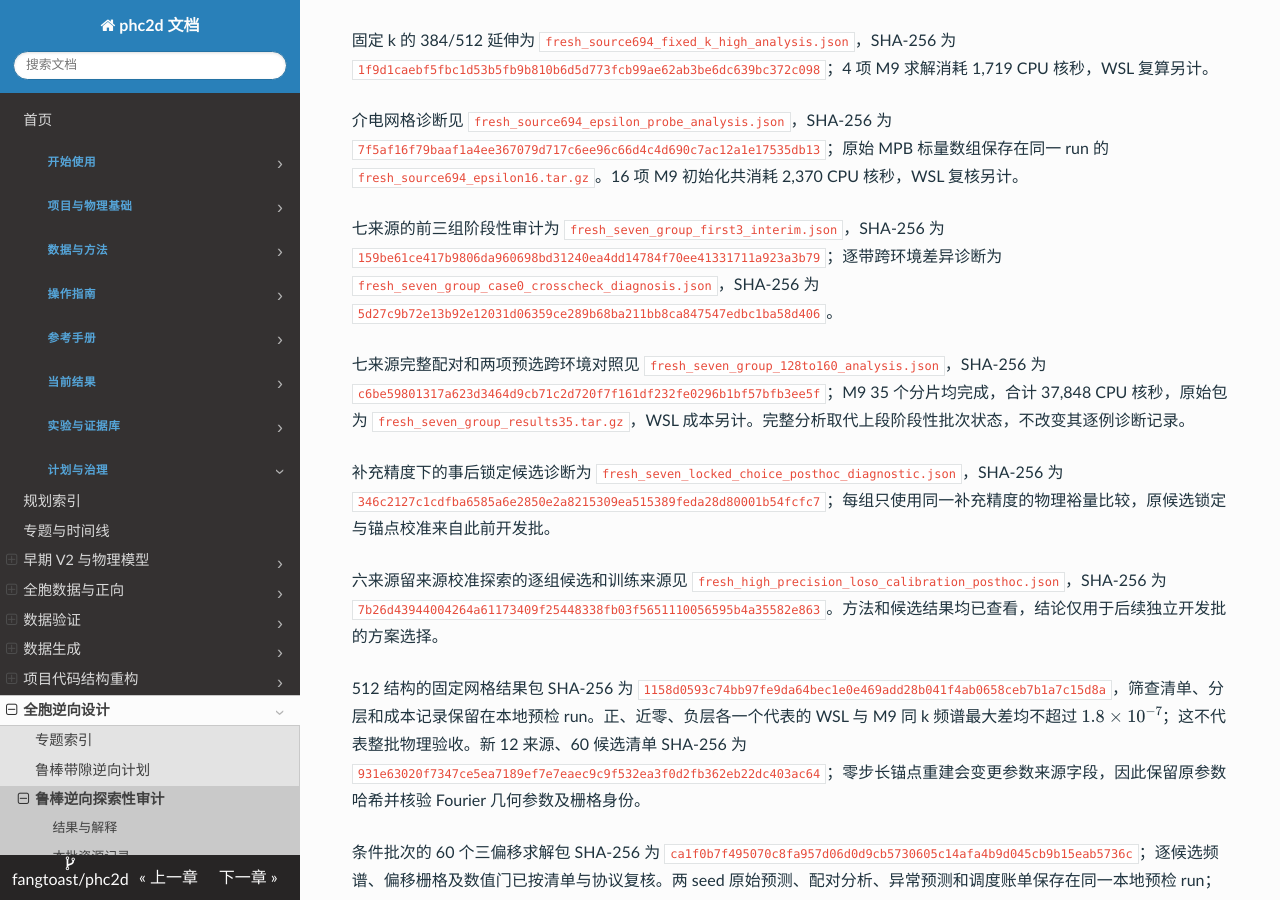
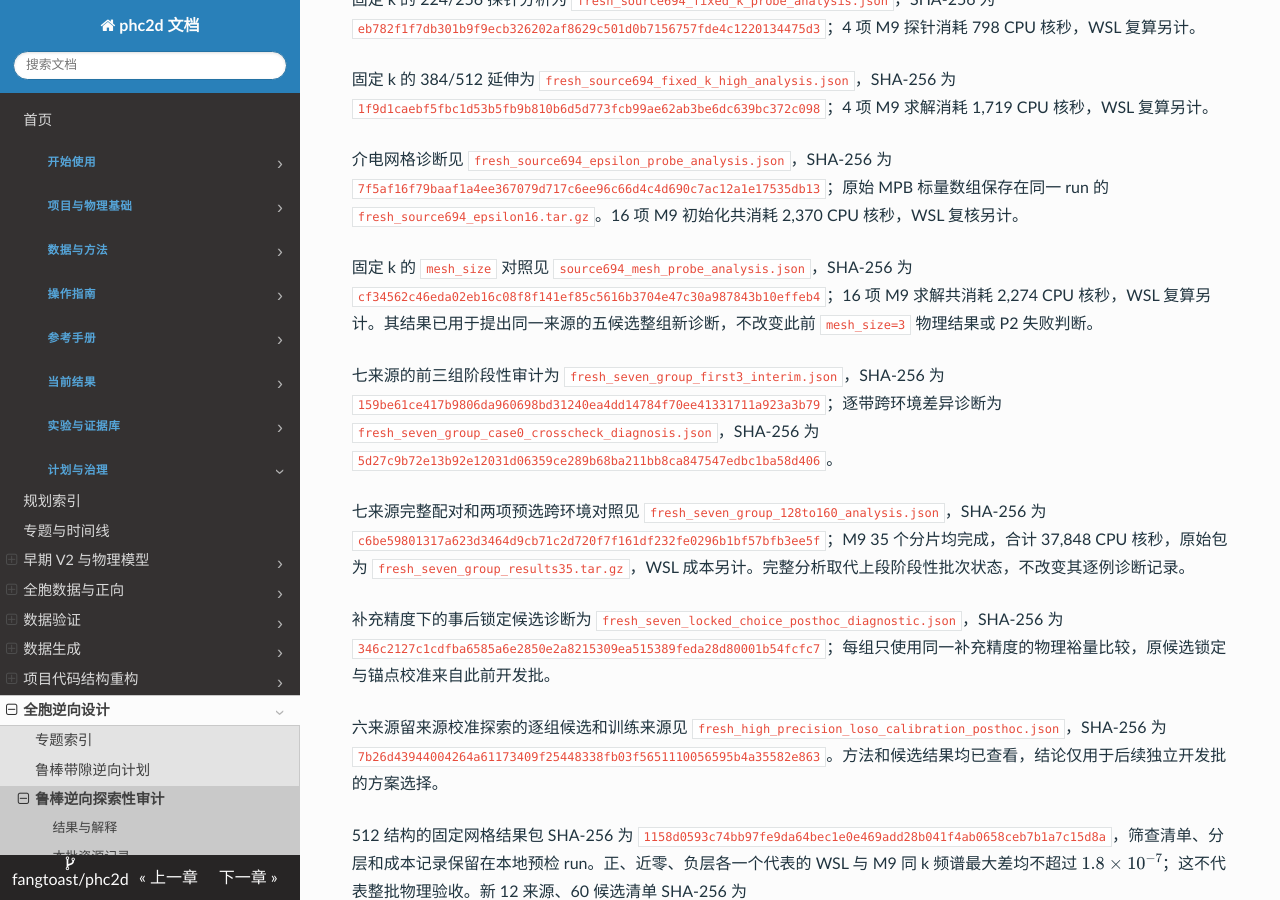
Before and after one commit to fangtoast/phc2d, an MkDocs documentation site: the page built from docs/results/inverse/鲁棒带隙逆向可用性审计.md, in a window 1280 px wide and 900 px high, scrolled down 7751 px. Built offline with MkDocs 1.6.1, drawn with Linux system fonts in a browser that asks for light colours; some of the changed text lies outside the part shown.

Commit message:
docs: record MPB mesh-size sensitivity probe

```diff
--- a/docs/results/inverse/鲁棒带隙逆向可用性审计.md
+++ b/docs/results/inverse/鲁棒带隙逆向可用性审计.md
@@ -99,6 +99,7 @@ source_artifacts:
 | 来源 694 的固定 k 高分辨率探针 | 一个扰动候选在选定 k 点的第 4 带从 224 到 256 分辨率变化约 0.000519；预选 256 案例的 M9–WSL 最大频谱差约 $5.96\times10^{-8}$ | 该变化略高于原带边阈值 0.0005，但这里只检查事后选定的 k 点，不能直接代替完整带边收敛判断，也不能证明误差成因 |
 | 来源 694 的固定 k 384/512 延伸 | 两个扰动结构、各两个已选 k 点的 B4/B5 频率在 384→512 的最大变化约 0.000147；预选 512 案例的 M9–WSL 最大频谱差约 $5.96\times10^{-8}$ | 固定点变化低于 0.0005，但不构成全 BZ 带边收敛；完整高分辨率计算成本和其他结构仍需验证 |
 | 来源 694 的 MPB 标量介电网格诊断 | 两个固定扰动结构在分辨率 96–512 的 MPB 标量介电网格均值各呈非单调变化，范围分别约为 0.00307 和 0.00318；预选 512 网格的 M9–WSL 数组逐点一致 | 这是初始化得到的标量网格描述；算术面积均值仅作参照，不据此宣称 MPB 平滑误差、频率波动成因或带边收敛 |
+| 来源 694 的固定 k 子像素采样诊断 | 两个事后选取结构各两个固定 k 点，在分辨率 96、128、160、192 的相邻级比较中，`mesh_size=7` 的 B4/B5 最大变化为 0.0004773，`mesh_size=3` 为 0.0006728；预选 WSL 案例与 M9 全谱最大差约 $1.19\times10^{-7}$ | [MPB 文档](https://mpb.readthedocs.io/en/latest/Python_User_Interface/)将 `mesh_size` 定义为子像素平滑采样窗口；这个固定点诊断不证明完整带边收敛或更大网格一定更准确。两种设置是不同求解合同，需完整五候选、全 BZ 加密和独立样本复核 |
 | 七来源整组 128→160 补充诊断 | 35 个候选中 31 个通过数值门；来源 1、131、310、562、601 各 5/5 通过，217 为 4/5，643 为 2/5。两个预选 WSL 对照中一个通过，另一个全谱最大差约 $1.42\times10^{-5}$、超出冻结容差 | 事后选取并整体重算，不能替代原 P2 分层比较；未通过的跨环境案例在目标 B4–B5 上最大差约 $1.2\times10^{-7}$，但仍按全谱门记为未通过。有限 k 搜索不构成连续 BZ 认证 |
 | 补充精度下的锁定候选诊断 | 四个可配对的完整来源中，每个来源的三个 seed 选中同一候选，校准前后选择也相同；这些候选均仍为负目标裕量 | 四个来源均属粗标签负层，按事后全组过门筛选；三 seed 共用物理候选，不能视作 12 个独立案例或证明校准无效。来源 131 曾提前查看候选结果，未纳入该盲读配对 |
 | 事后留来源带边校准探索 | 六个 128→160 全组过门来源中，每次用另外五个来源拟合带边残差；三个 seed 的单锚点方案相对组内均匀候选的平均真实裕量差分别约为 0.05155、0.04981、0.05155，加入该线性残差后的对应数值相同 | 六组按已知结果筛选，含此前已查看候选的来源 131；三个 seed 共用物理数据，不能用作独立测试或 P2 通过证据。跨来源拟合额外使用其他来源的物理标签，成本不可忽略；这里只比较本次选定的线性模型和固定参数 |
@@ -200,6 +201,8 @@ Global–Local seed 1/2 的 N56 回放和调度账目核验为 `next_dev_validat
 
 介电网格诊断见 `fresh_source694_epsilon_probe_analysis.json`，SHA-256 为 `7f5af16f79baaf1a4ee367079d717c6ee96c66d4c4d690c7ac12a1e17535db13`；原始 MPB 标量数组保存在同一 run 的 `fresh_source694_epsilon16.tar.gz`。16 项 M9 初始化共消耗 2,370 CPU 核秒，WSL 复核另计。
 
+固定 k 的 `mesh_size` 对照见 `source694_mesh_probe_analysis.json`，SHA-256 为 `cf34562c46eda02eb16c08f8f141ef85c5616b3704e47c30a987843b10effeb4`；16 项 M9 求解共消耗 2,274 CPU 核秒，WSL 复算另计。其结果已用于提出同一来源的五候选整组新诊断，不改变此前 `mesh_size=3` 物理结果或 P2 失败判断。
+
 七来源的前三组阶段性审计为 `fresh_seven_group_first3_interim.json`，SHA-256 为 `159be61ce417b9806da960698bd31240ea4dd14784f70ee41331711a923a3b79`；逐带跨环境差异诊断为 `fresh_seven_group_case0_crosscheck_diagnosis.json`，SHA-256 为 `5d27c9b72e13b92e12031d06359ce289b68ba211bb8ca847547edbc1ba58d406`。
 
 七来源完整配对和两项预选跨环境对照见 `fresh_seven_group_128to160_analysis.json`，SHA-256 为 `c6be59801317a623d3464d9cb71c2d720f7f161df232fe0296b1bf57bfb3ee5f`；M9 35 个分片均完成，合计 37,848 CPU 核秒，原始包为 `fresh_seven_group_results35.tar.gz`，WSL 成本另计。完整分析取代上段阶段性批次状态，不改变其逐例诊断记录。
```
